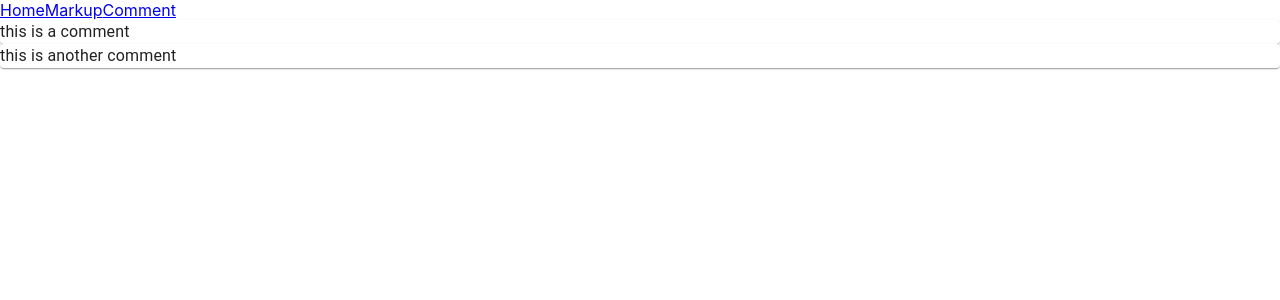
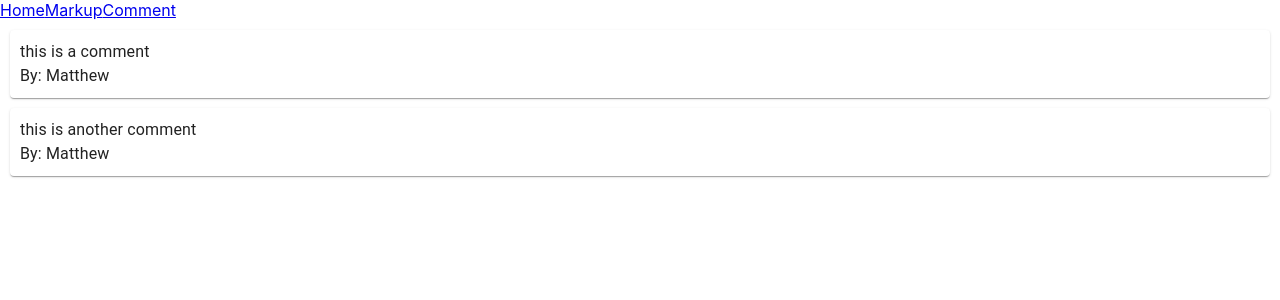
Before and after one commit to mattbf/webreview, a React (Create React App) app: page /commenting in a window 1280 px wide. Shown: the top 300 px of the page. Built offline with nearby package versions, Linux system fonts and the light colour scheme.

Commit message:
Added simnple filter to comments

```diff
--- a/src/Commenting/Comment.js
+++ b/src/Commenting/Comment.js
@@ -13,13 +13,9 @@ import {
 } from '@material-ui/icons';
 
 const useStyles = makeStyles(theme => ({
-  colorSelectDiv: {
-    display: 'flex',
-    flexWrap: 'wrap',
-    flexDirection: 'row',
-    alignItems: 'center',
-    marginLeft: 'auto',
-    marginRight: 'auto',
+  commentPaper: {
+    margin: '10px',
+    padding: '10px',
   },
   margin: {
    margin: theme.spacing(1),
@@ -41,8 +37,9 @@ function Comment(comment) {
   const classes = useStyles()
   console.log(comment)
   return(
-    <Paper>
+    <Paper className={classes.commentPaper} >
       <Typography> {comment.comment.text} </Typography>
+      <Typography> By: {comment.comment.user} </Typography>
     </Paper>
   )
 }
--- a/src/Commenting/CommentsWrapper.js
+++ b/src/Commenting/CommentsWrapper.js
@@ -4,19 +4,31 @@ import Comment from './Comment.js';
 
 
 function CommentsWrapper() {
-
+  //comments will eventually be passed to CommentWrapper
   const comments = [
     {
-      text: "this is a comment"
+      text: "this is a comment",
+      user: "Matthew",
     },
     {
-      text: "this is another comment"
+      text: "this is another comment",
+      user: "Matthew",
+    },
+    {
+      text: "Chris Comment",
+      user: "Chris",
     },
   ]
 
+  var filteredComments =  comments.filter(function(comment) {
+  	return comment.user == 'Matthew';
+  });
+
+
+
   return(
     <div>
-      {comments.map((comment, index) => (
+      {filteredComments.map((comment, index) => (
         <Comment key={index} comment={comment}/>
       ))
     }
```
